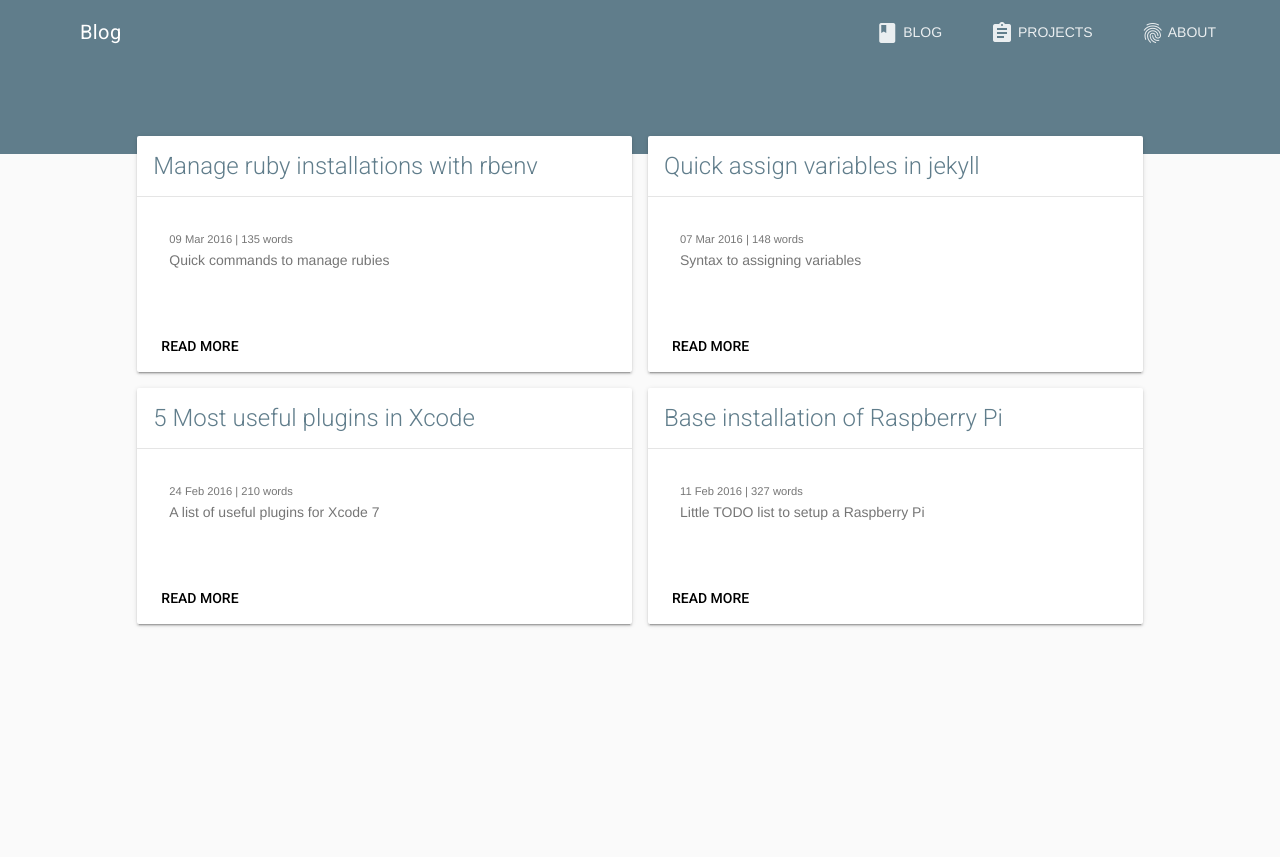
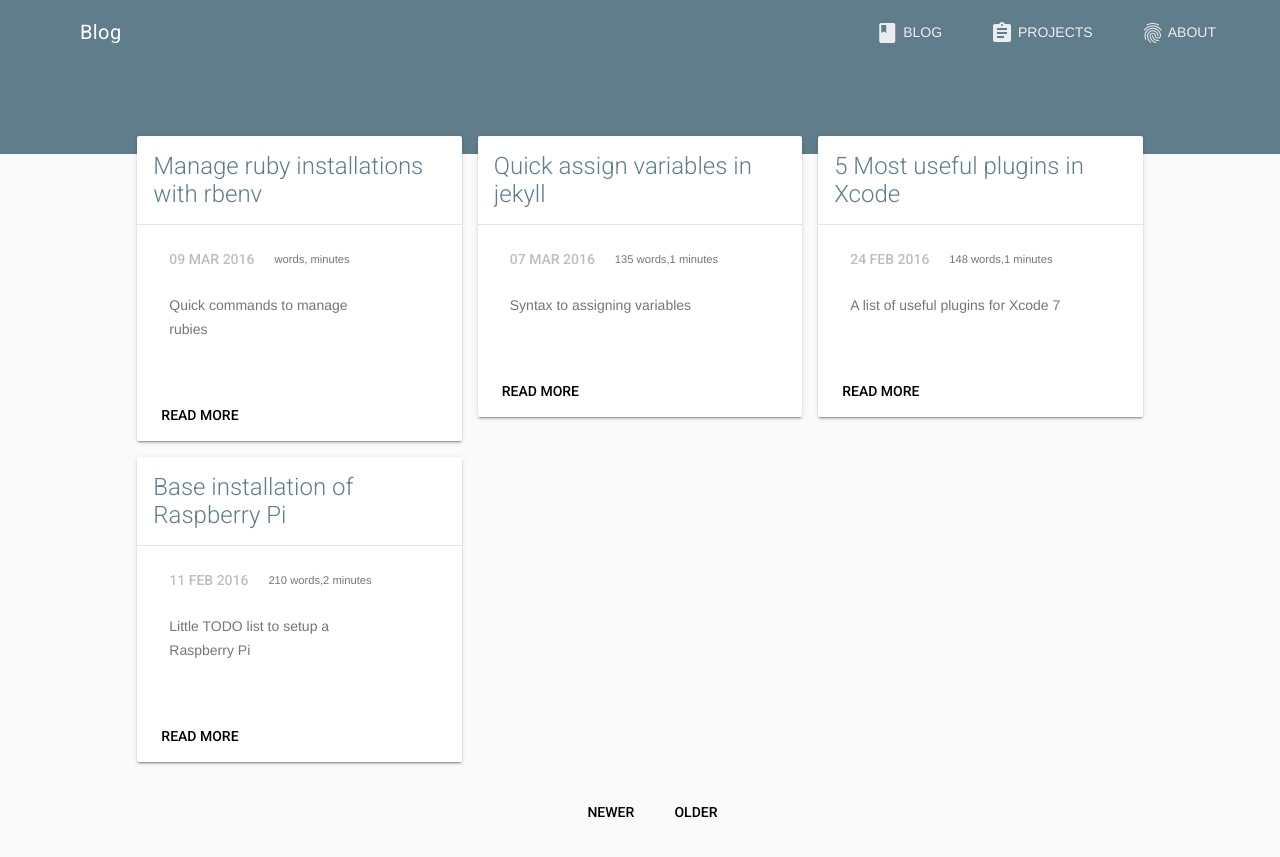
Before and after one commit to mcomisso/mcomisso.github.io, a Jekyll site: the page built from blog/index.html, in a window 1280 px wide. Shown: the top 857 px of the page. Built offline with Jekyll 4.4.1, drawn with Linux system fonts in a browser that asks for light colours; nearby versions of some CDN libraries; the list of posts is cut into pages by our own code.

Commit message:
Blog post layout update

```diff
--- a/_config.yml
+++ b/_config.yml
@@ -79,7 +79,7 @@ projects:
 # Permalinks
 permalink: /:year/:month/:day/:title
 paginate_path: "/blog/page:num/"
-paginate: 5
+paginate: 6
 
 excerpt_separator: <!--more-->
 
--- a/blog/index.html
+++ b/blog/index.html
@@ -8,7 +8,7 @@ description: Blog page of Matteo Comisso
 
   <div class="mdl-grid">
     {% for post in paginator.posts %}
-  <div class="mdl-cell mdl-cell--6-col mdl-cell--4-col-phone mdl-cell--8-col-tablet">
+    <div class="mdl-cell mdl-cell--4-col mdl-cell--4-col-phone mdl-cell--8-col-tablet">
 
       <div class="single-post mdl-card max-width mdl-shadow--2dp post-margin">
         <div class="mdl-card__title mdl-card--border">
@@ -18,23 +18,47 @@ description: Blog page of Matteo Comisso
         </div>
 
         <div class="mdl-card__supporting-text">
+          <a href="#" class="mdl-button mdl-button--disabled">
+            {{ post.date | date_to_string }}
+          </a>
+          <span class="post-date">{{ words_count }} words,{{ reading_time }} minutes</span>
+
           <div class="mdl-grid">
             <div class="mdl-cell mdl-cell--10-col mdl-cell--4-col-phone mdl-cell--8-col-tablet">
-            <span class="post-date">{{post.date | date_to_string}} | <span>{{post.content | number_of_words }} words</span></span>
+              {% assign words_count = post.content | number_of_words %}
+              {% assign reading_time = words_count | plus: 0.0 | divided_by: 180 | ceil %}
               <p> {{ post.description }} </p>
             </div>
           </div>
         </div>
 
         <div class="mdl-card__actions ">
+
           <a href="{{ post.url }}" class="mdl-button mdl-js-button">
             Read more
           </a>
         </div>
 
       </div>
-
     </div>
     {% endfor %}
   </div>
+  <div class="mdl-grid">
+    <!-- paginator -->
+    {% assign first_page = "" %}
+    {% assign last_page = "" %}
+    {% if paginator.page == 1 %}
+      {{ first_page = "mdl-button--disabled" }}
+    {% else if paginator.page == paginator.total_pages %}
+      {{ last_page = "mdl-button--disabled" }}
+    {% endif %}
+    <div class="mdl-cell mdl-cell--1-col mdl-cell--5-offset">
+      <a class="mdl-button {{ first_page }}" href="{{paginator.previous_page_path}}">NEWER</a>
     </div>
+    <div class="mdl-cell mdl-cell--1-col">
+      <a class="mdl-button {{ last_page }}" href="{{paginator.next_page_path}}">OLDER</a>
+    </div>
+
+
+  </div>
+</div>
```
Lines whose indentation alone changed are shown as unchanged.
